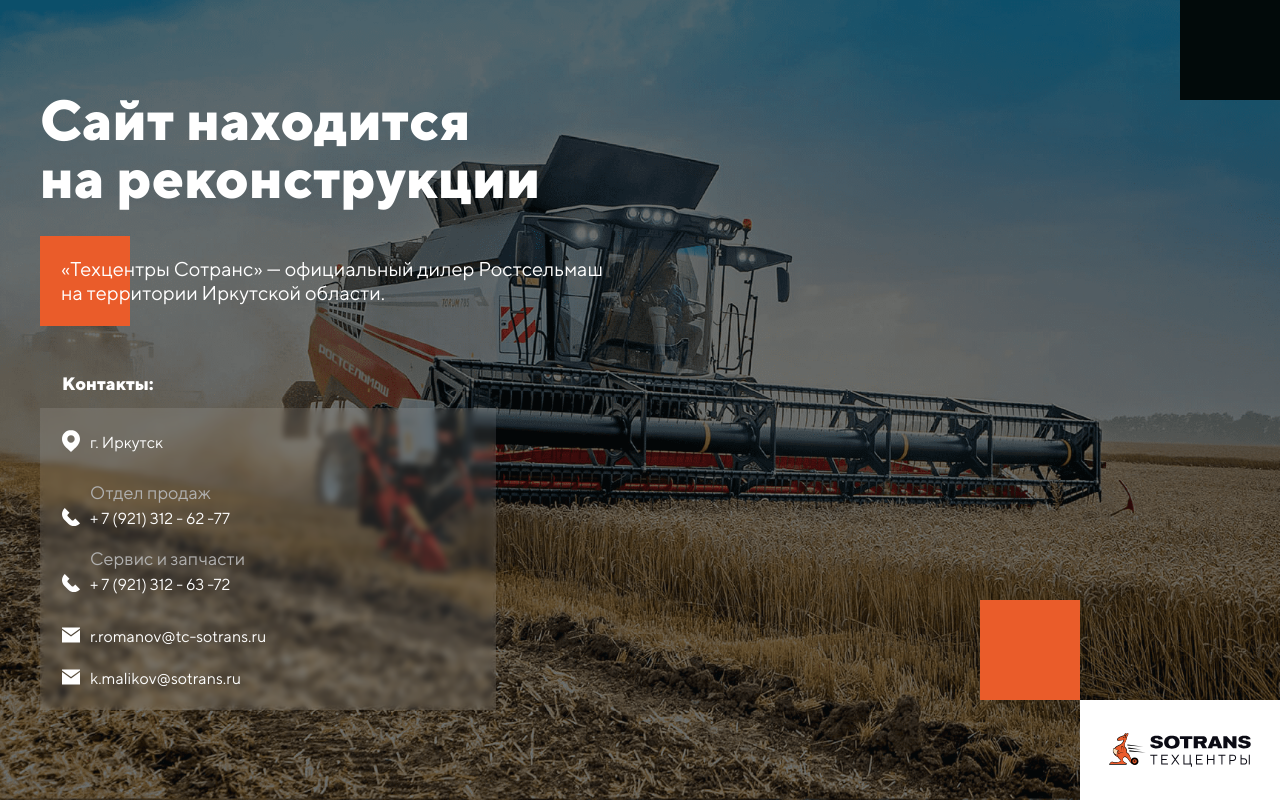
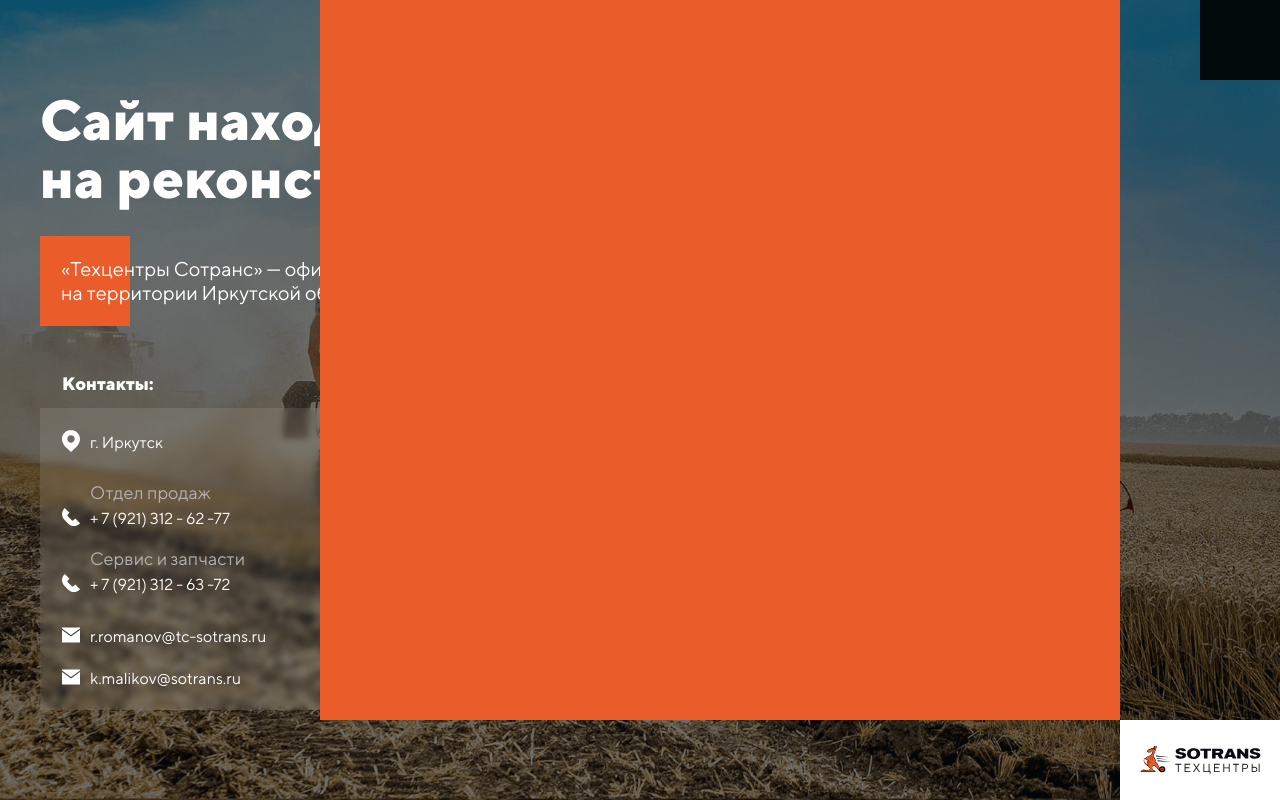
Before and after one commit to CatherinePo/rostselmash-stub, a plain HTML site: page index.html in a window 1280 px wide. Drawn offline with Linux system fonts and the light colour scheme.

Commit message:
first commit

```diff
--- a/style.css
+++ b/style.css
@@ -686,8 +686,8 @@
         position: absolute;
         top: 0;
         right: 0;
-        width: 100px;
-        height: 100px;
+        width: 80px;
+        height: 80px;
         background: #020A0A;
         -webkit-animation:spin 0.8s linear ;
         -moz-animation:spin 0.8s linear ;
@@ -698,20 +698,25 @@
         position: fixed;
         bottom: 0;
         right: 0;
-        width: 200px;
-        height: 100px;
+        width: 160px;
+        height: 80px;
         background: #FFFFFF;
         display: flex;
         align-items: center;
         justify-content: center;
     }
 
+    .white-square img {
+        width: 121px;
+        height: 28.78px;
+    }
+
     .orange-square {
         position: fixed;
-        bottom: 100px;
-        right: 200px;
-        width: 100px;
-        height: 100px;
+        bottom: 80px;
+        right: 160px;
+        width: 800px;
+        height: 800px;
         background: #EA5C2A;    /* transform: rotate(-90deg); */
     }
 
```
